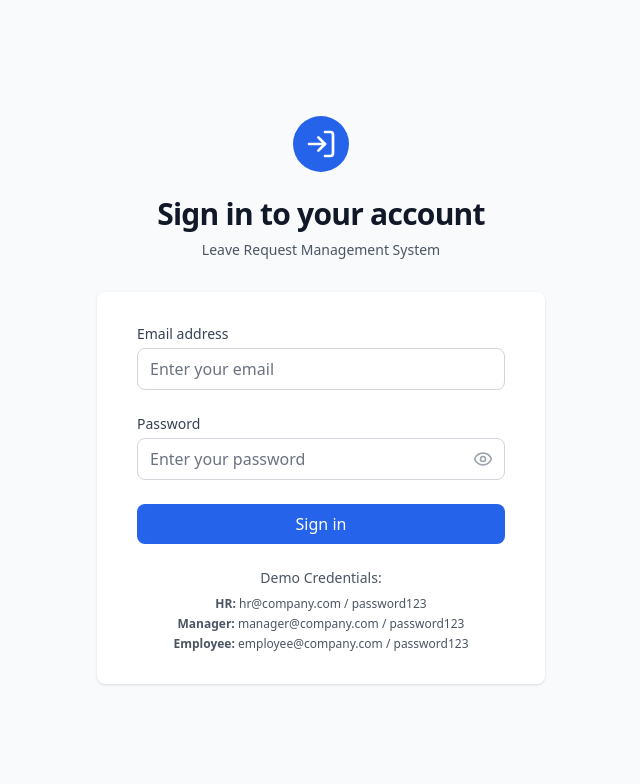
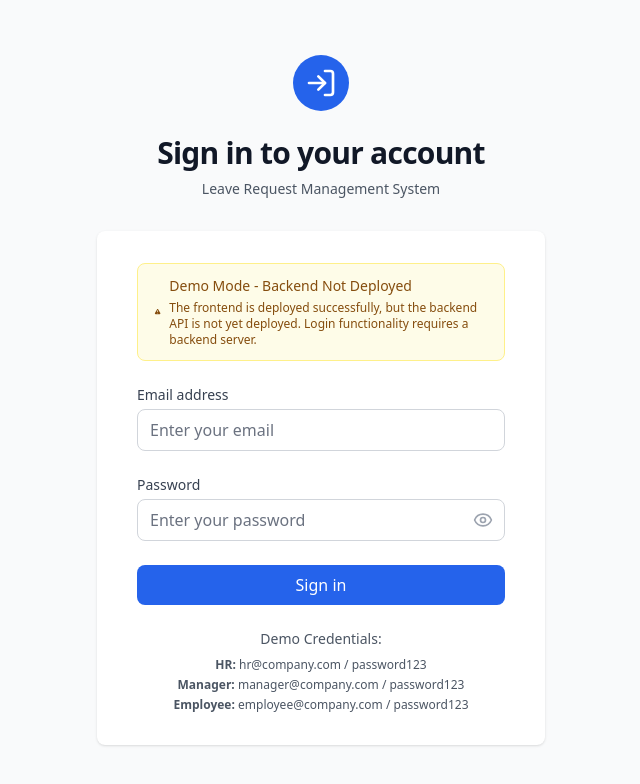
Before and after one commit to oodarncairodepil-spec/PlugoHRIS, a React (Vite) app in the folder frontend/: page /login in a window 1280 px wide. Shown: the top 784 px of the page, without its empty margins (319-959 px from the left). Built offline with nearby package versions, Linux system fonts and the light colour scheme.

Commit message:
Improve login UX: Add backend deployment status notice and remove API rewrites

```diff
--- a/frontend/src/components/Login.tsx
+++ b/frontend/src/components/Login.tsx
@@ -42,6 +42,19 @@
 
       <div className="mt-8 sm:mx-auto sm:w-full sm:max-w-md">
         <div className="bg-white py-8 px-4 shadow sm:rounded-lg sm:px-10">
+          {/* Backend Status Notice */}
+          <div className="bg-yellow-50 border border-yellow-200 text-yellow-800 px-4 py-3 rounded-lg text-sm mb-6">
+            <div className="flex items-center">
+              <svg className="w-4 h-4 mr-2" fill="currentColor" viewBox="0 0 20 20">
+                <path fillRule="evenodd" d="M8.257 3.099c.765-1.36 2.722-1.36 3.486 0l5.58 9.92c.75 1.334-.213 2.98-1.742 2.98H4.42c-1.53 0-2.493-1.646-1.743-2.98l5.58-9.92zM11 13a1 1 0 11-2 0 1 1 0 012 0zm-1-8a1 1 0 00-1 1v3a1 1 0 002 0V6a1 1 0 00-1-1z" clipRule="evenodd" />
+              </svg>
+              <div>
+                <p className="font-medium">Demo Mode - Backend Not Deployed</p>
+                <p className="text-xs mt-1">The frontend is deployed successfully, but the backend API is not yet deployed. Login functionality requires a backend server.</p>
+              </div>
+            </div>
+          </div>
+
           <form className="space-y-6" onSubmit={handleSubmit}>
             {error && (
               <div className="bg-red-50 border border-red-200 text-red-700 px-4 py-3 rounded-lg text-sm">
--- a/frontend/src/services/api.ts
+++ b/frontend/src/services/api.ts
@@ -6,8 +6,8 @@
   private api: AxiosInstance;
 
   constructor() {
-    console.log('🔧 ApiService: Initializing with baseURL: /api (using Vite proxy)');
-    this.writeDebugLog('ApiService initialized with baseURL: /api (using Vite proxy)');
+    console.log('🔧 ApiService: Initializing with baseURL: /api');
+    this.writeDebugLog('ApiService initialized with baseURL: /api');
 
     this.api = axios.create({
       baseURL: '/api',
```
